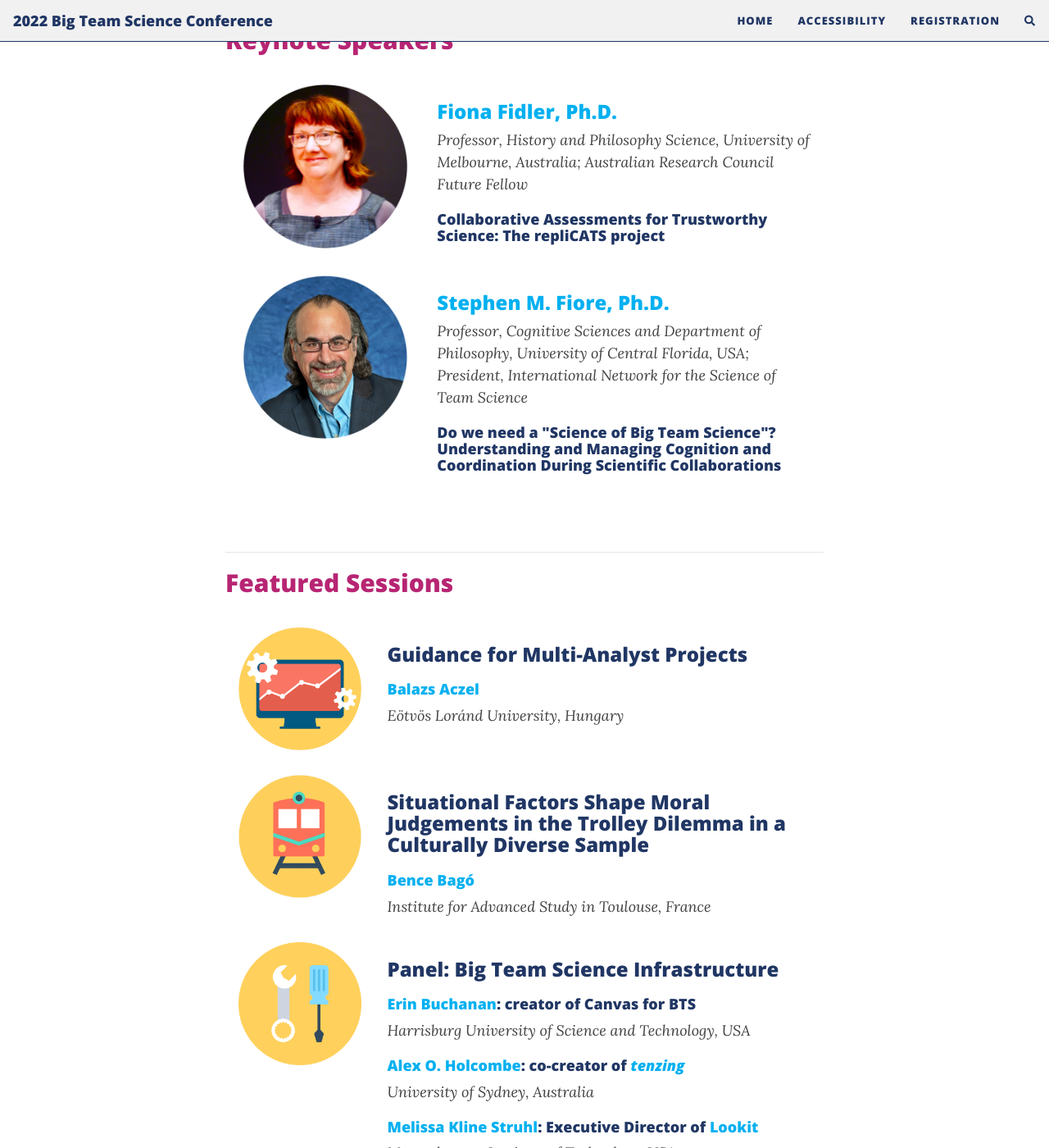
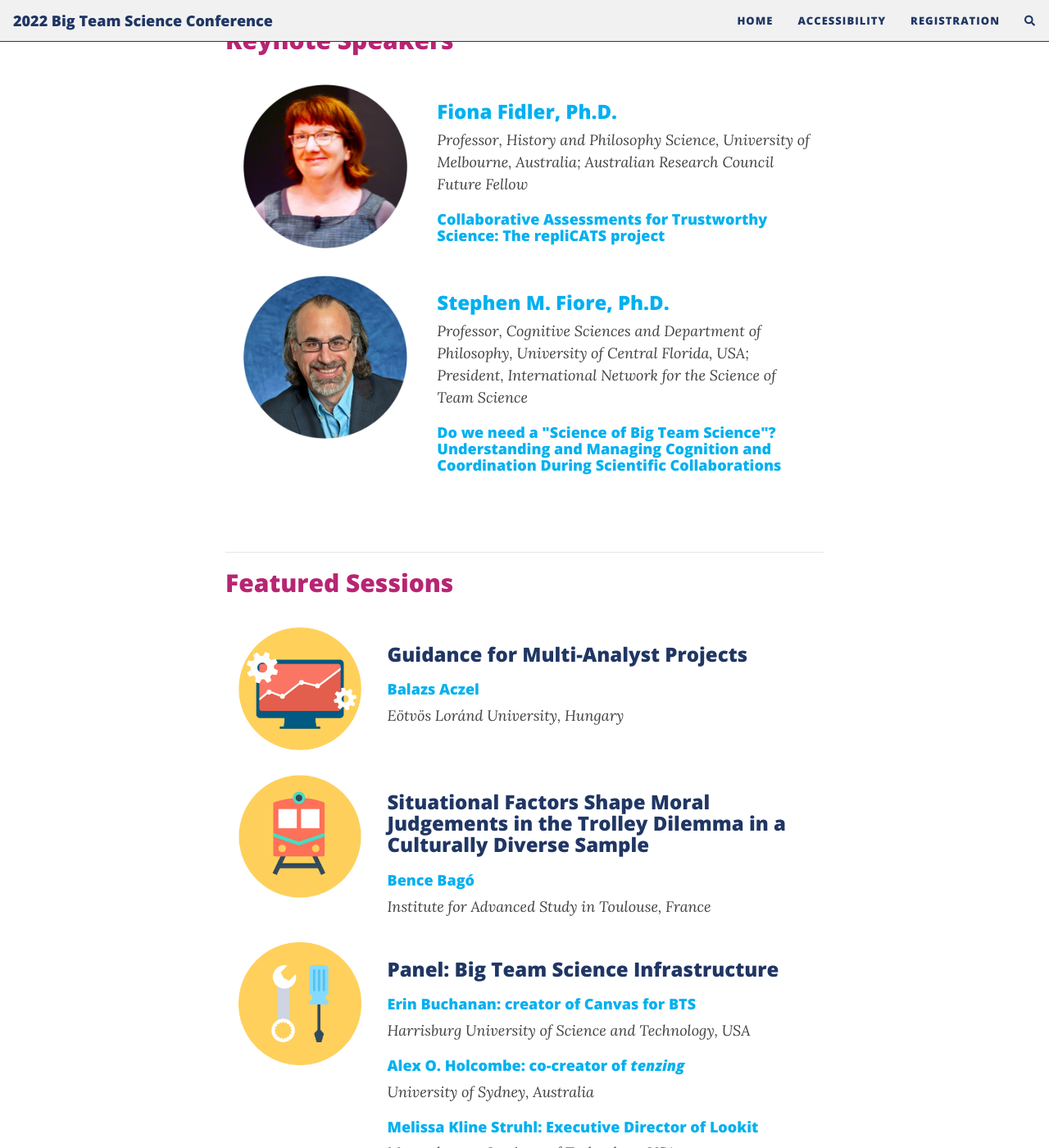
Before and after one commit to bigteamscienceconference/bigteamscienceconference.github.io, a Jekyll site: the page built from index.md, in a window 1280 px wide and 1400 px high, scrolled down 1151 px. Shown: the whole window at 82% size. Built offline with Jekyll 4.4.1, drawn with Linux system fonts in a browser that asks for light colours; nearby versions of some CDN libraries; comment, search, counter and statistics services are not loaded.

Commit message:
Update beautifuljekyll.css

```diff
--- a/assets/css/beautifuljekyll.css
+++ b/assets/css/beautifuljekyll.css
@@ -47,6 +47,7 @@ h3 {
   font-size: 1.5rem;
 }
 h4 {
+  color: #00b0F0;
   font-size: 1.125rem;
 }
 h1, h2, h3, h4 {
```
